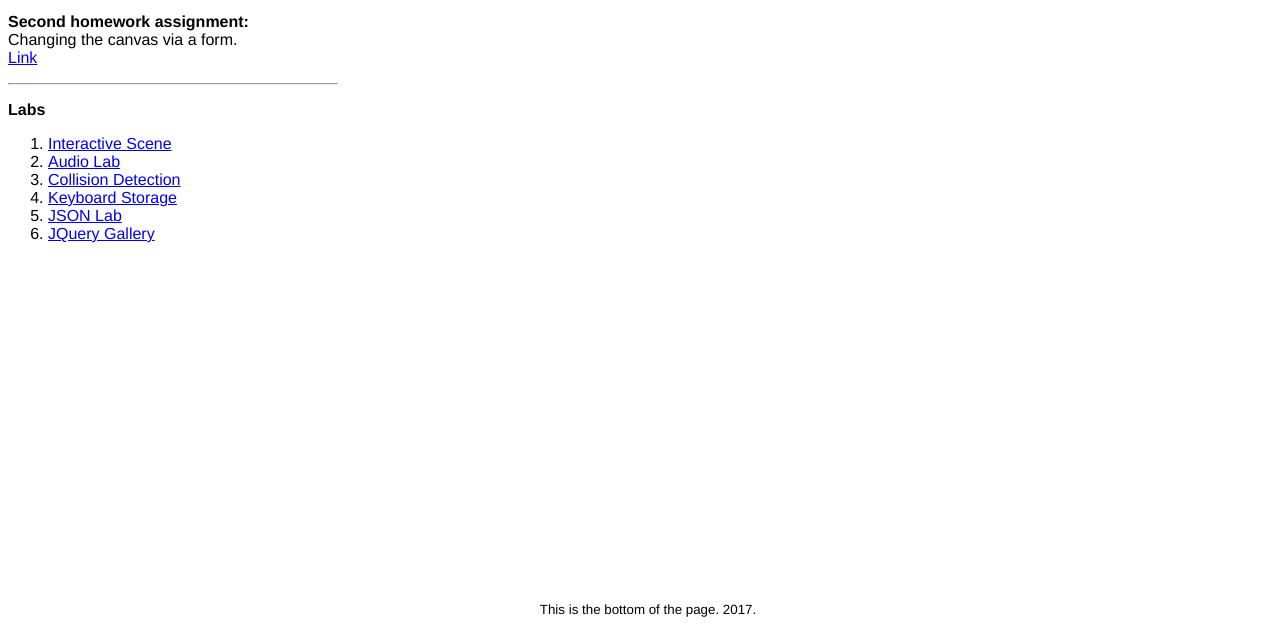
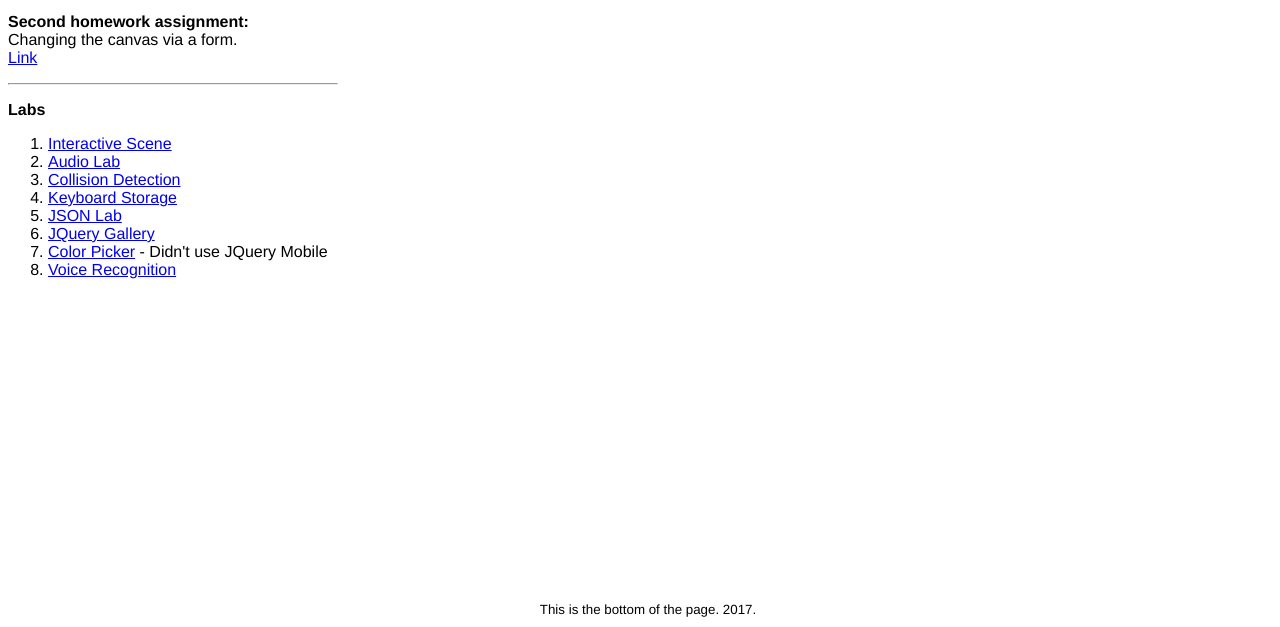
Before and after one commit to Mivalu/CISC3610, a plain HTML site: page index.html in a window 1280 px wide. Shown: the part 173-800 px from the top of the page. Drawn offline with Linux system fonts and the light colour scheme.

Commit message:
Added lab links

```diff
--- a/index.html
+++ b/index.html
@@ -45,6 +45,8 @@
 					<li><a href="http://michelelugo.com/CISC3610_Lab4">Keyboard Storage</a></li>
 					<li><a href="http://michelelugo.com/CISC3610_Lab5">JSON Lab</a></li>
 					<li><a href="http://michelelugo.com/CISC3610_Lab6">JQuery Gallery</a></li>
+					<li><a href="http://michelelugo.com/CISC3610_Lab7">Color Picker</a> - Didn't use JQuery Mobile</li>
+					<li><a href="http://michelelugo.com/CISC3610_Lab8">Voice Recognition</a></li>
 				</ol>
 			</p>
 		</div>
```
